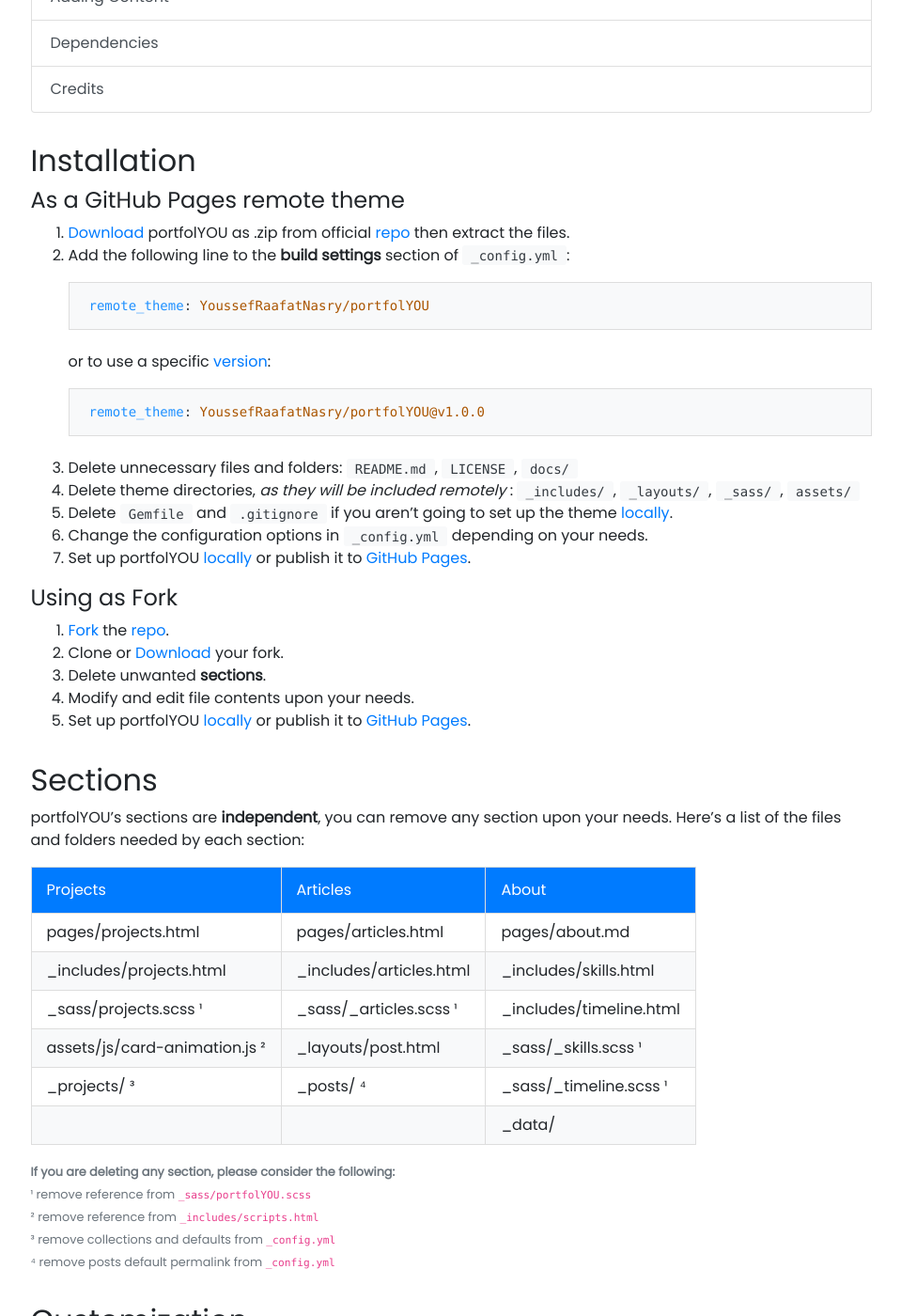
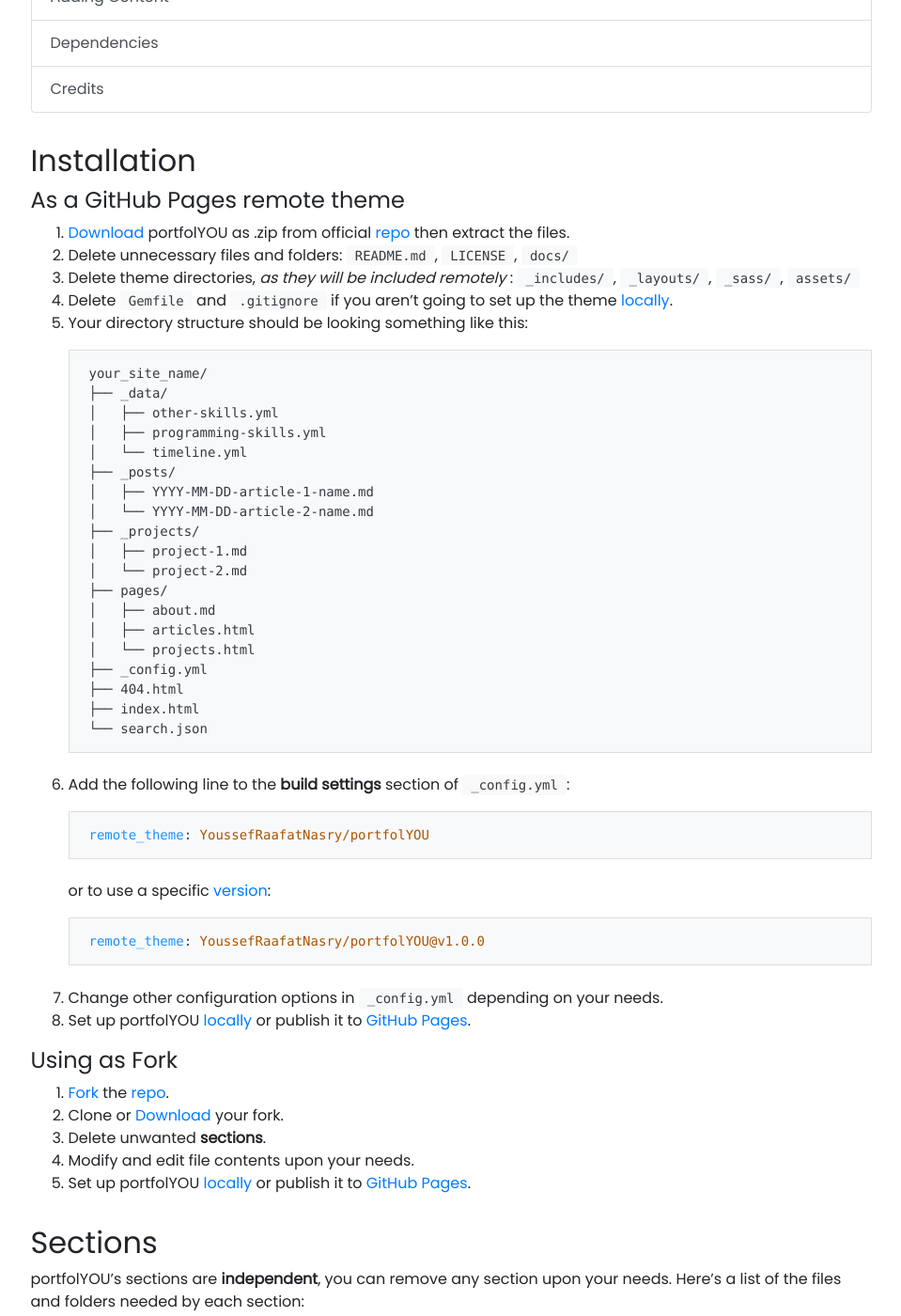
Before and after one commit to yousinix/portfolYOU, a Jekyll site: the page built from docs/docs.md, in a window 1280 px wide and 1400 px high, scrolled down 449 px. Shown: the whole window at 94% size, without its empty margins (160-1119 px from the left). Built offline with Jekyll 4.4.1, drawn with Linux system fonts in a browser that asks for light colours; nearby versions of some CDN libraries; comment, search, counter and statistics services are not loaded.

Commit message:
Update Documentation

````diff
--- a/docs/docs.md
+++ b/docs/docs.md
@@ -24,6 +24,33 @@ Credits
 #### As a GitHub Pages remote theme
 
 1. [Download][download] portfolYOU as .zip from official [repo][repo] then extract the files.
+1. Delete unnecessary files and folders: `README.md`, `LICENSE`, `docs/`
+1. Delete theme directories, _as they will be included remotely_ : `_includes/`, `_layouts/`, `_sass/`, `assets/`
+1. Delete `Gemfile` and `.gitignore` if you aren't going to set up the theme [locally].
+1. Your directory structure should be looking something like this:
+
+   ```tree
+   your_site_name/
+   ├── _data/
+   │   ├── other-skills.yml
+   │   ├── programming-skills.yml
+   │   └── timeline.yml
+   ├── _posts/
+   │   ├── YYYY-MM-DD-article-1-name.md
+   │   └── YYYY-MM-DD-article-2-name.md
+   ├── _projects/
+   │   ├── project-1.md
+   │   └── project-2.md
+   ├── pages/
+   │   ├── about.md
+   │   ├── articles.html
+   │   └── projects.html
+   ├── _config.yml
+   ├── 404.html
+   ├── index.html
+   └── search.json
+   ```
+
 1. Add the following line to the **build settings** section of `_config.yml`:
 
    ```yaml
@@ -36,10 +63,7 @@ Credits
    remote_theme: YoussefRaafatNasry/portfolYOU@v1.0.0
    ```
 
-1. Delete unnecessary files and folders: `README.md`, `LICENSE`, `docs/`
-1. Delete theme directories, _as they will be included remotely_ : `_includes/`, `_layouts/`, `_sass/`, `assets/`
-1. Delete `Gemfile` and `.gitignore` if you aren't going to set up the theme [locally].
-1. Change the configuration options in `_config.yml` depending on your needs.
+1. Change other configuration options in `_config.yml` depending on your needs.
 1. Set up portfolYOU [locally] or publish it to [GitHub Pages][gh-pages].
 
 #### Using as Fork
````
